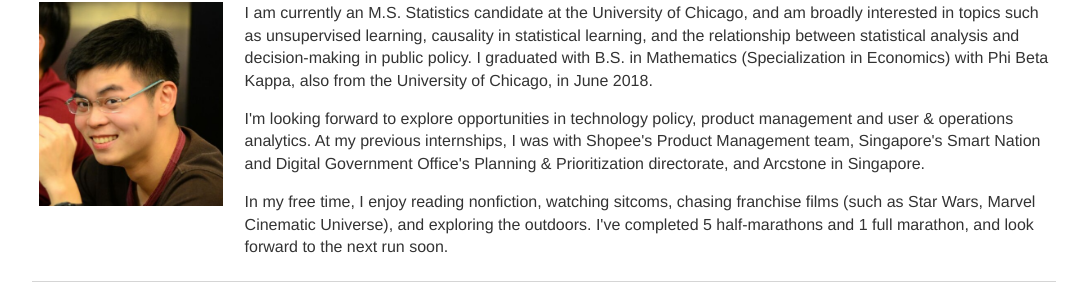
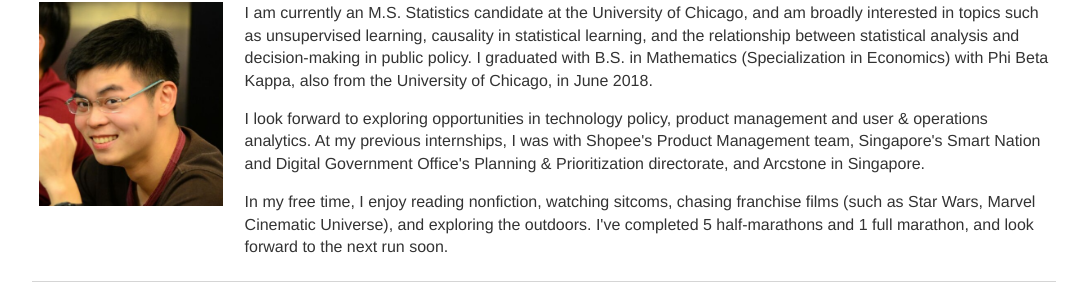
Before and after one commit to tanzhirong/tanzhirong.github.io, a Jekyll site: the page built from index.html, in a window 1280 px wide. Shown: the part 231-526 px from the top of the page, without its empty margins (96-1174 px from the left). Built offline with Jekyll 4.4.1, drawn with Linux system fonts in a browser that asks for light colours.

Commit message:
Update index.html

```diff
--- a/index.html
+++ b/index.html
@@ -14,7 +14,7 @@ title: Zhi Rong Tan
     <td>
       <div id="blurb">
 	<p>I am currently an M.S. Statistics candidate at the University of Chicago, and am broadly interested in topics such as unsupervised learning, causality in statistical learning, and the relationship between statistical analysis and decision-making in public policy. I graduated with B.S. in Mathematics (Specialization in Economics) with Phi Beta Kappa, also from the University of Chicago, in June 2018. </p>
-	<p>I'm looking forward to explore opportunities in technology policy, product management and user & operations analytics. At my previous internships, I was with Shopee's Product Management team, Singapore's Smart Nation and Digital Government Office's Planning & Prioritization directorate, and Arcstone in Singapore.</p>
+	<p>I look forward to exploring opportunities in technology policy, product management and user & operations analytics. At my previous internships, I was with Shopee's Product Management team, Singapore's Smart Nation and Digital Government Office's Planning & Prioritization directorate, and Arcstone in Singapore.</p>
 	<p>In my free time, I enjoy reading nonfiction, watching sitcoms, chasing franchise films (such as Star Wars, Marvel Cinematic Universe), and exploring the outdoors. I've completed 5 half-marathons and 1 full marathon, and look forward to the next run soon.</p>
       </div><!-- /.blurb -->
     </td>
```
